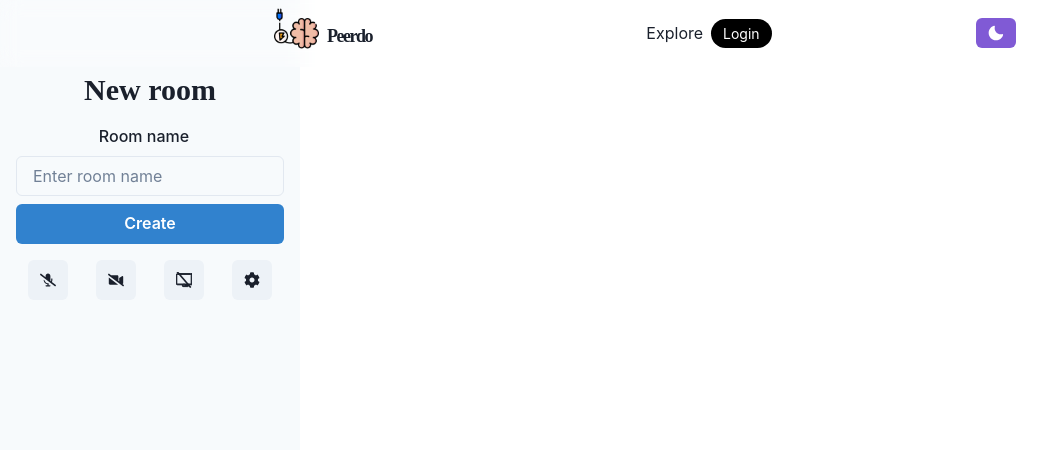
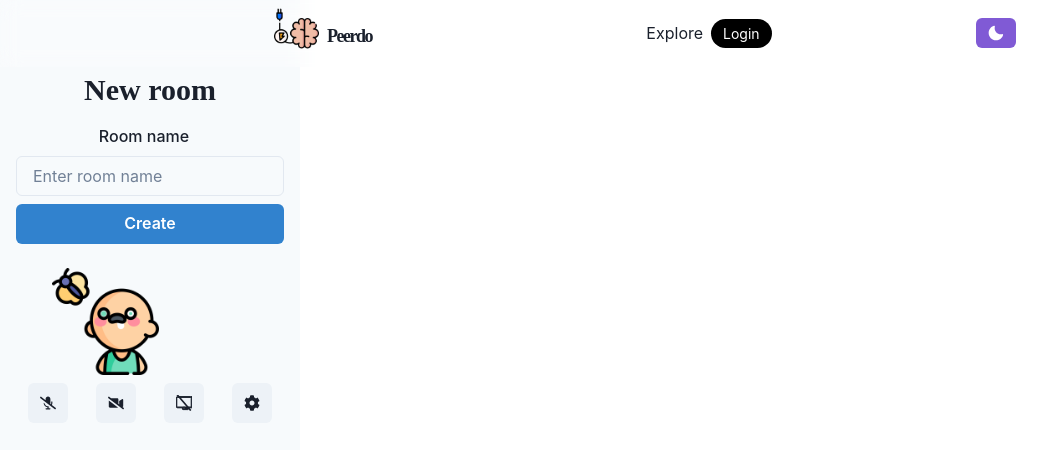
Before and after one commit to bndos/peerdo, a Next.js app: page /room in a window 1280 px wide. Shown: the top 450 px of the page, without its empty margins (0-1063 px from the left). Built offline with nearby package versions, Linux system fonts and the light colour scheme; no server answers; sample sign-in values are in the browser's storage.

Commit message:
feat: Added ability to share video and cam (#18)

```diff
--- a/src/pages/room.js
+++ b/src/pages/room.js
@@ -7,12 +7,13 @@ import {
   Heading,
   HStack,
   IconButton,
+  Img,
   Input,
   useStyleConfig,
 } from "@chakra-ui/react";
 
 import { useRouter } from "next/router";
-import { useEffect, useState } from "react";
+import { useEffect, useRef, useState } from "react";
 import {
   FaCog,
   FaDesktop,
@@ -22,8 +23,8 @@ import {
   FaVideoSlash,
 } from "react-icons/fa";
 
+import { serverTimestamp } from "firebase/firestore";
 import { auth, firestore } from "../lib/firebase";
-import { serverTimestamp } from "firebase/firestore";
 
 const DisplaySlashIcon = (props) => (
   <svg viewBox="0 0 640 512" {...props}>
@@ -53,14 +54,14 @@ const Room = () => {
   const [shareScreenEnabled, setShareScreenEnabled] = useState(false);
   const [roomName, setRoomName] = useState("");
   const [loading, setLoading] = useState(false);
+  const videoRef = useRef(null);
+  const shareScreenRef = useRef(null);
 
   useEffect(() => {
-    // Get the currently logged in user's email address
     const currentUser = auth.currentUser;
     if (currentUser) {
       setUser(currentUser);
     } else {
-      // If there is no logged in user, redirect to login page
       router.push("/login");
     }
   }, [router]);
@@ -81,34 +82,48 @@ const Room = () => {
       console.error("Error getting audio device", error);
     }
   };
-
   const handleVideoToggle = async () => {
     try {
-      const stream = await navigator.mediaDevices.getUserMedia({ video: true });
       setVideoEnabled(!videoEnabled);
       if (videoEnabled) {
-        stream.getVideoTracks()[0].enabled = false;
+        // Stop the screen sharing stream and switch back to the camera stream
+        const stream = videoRef.current.srcObject;
+        const tracks = stream.getTracks();
+        tracks.forEach((track) => {
+          track.stop();
+        });
+        videoRef.current.srcObject = null;
+        console.log("Stopped screen sharing");
       } else {
-        stream.getVideoTracks()[0].enabled = true;
+        const stream = await navigator.mediaDevices.getUserMedia({
+          video: true,
+        });
+        // Switch to the screen sharing stream
+        videoRef.current.srcObject = stream;
       }
     } catch (error) {
-      console.error("Error getting video device", error);
+      console.error("Error sharing screen", error);
     }
   };
 
   const handleShareScreenToggle = async () => {
     try {
-      const stream = await navigator.mediaDevices.getDisplayMedia({
-        video: true,
-      });
       setShareScreenEnabled(!shareScreenEnabled);
       if (shareScreenEnabled) {
-        stream.getVideoTracks()[0].stop();
+        // Stop the screen sharing stream and switch back to the camera stream
+        const stream = shareScreenRef.current.srcObject;
+        const tracks = stream.getTracks();
+        tracks.forEach((track) => {
+          track.stop();
+        });
+        shareScreenRef.current.srcObject = null;
+        console.log("Stopped screen sharing");
       } else {
-        const sender = peerConnection
-          .getSenders()
-          .find((s) => s.track.kind === "video");
-        sender.replaceTrack(stream.getVideoTracks()[0]);
+        const stream = await navigator.mediaDevices.getDisplayMedia({
+          video: true,
+        });
+        // Switch to the screen sharing stream
+        shareScreenRef.current.srcObject = stream;
       }
     } catch (error) {
       console.error("Error sharing screen", error);
@@ -175,7 +190,39 @@ const Room = () => {
               Create
             </Button>
           </Flex>
-          <HStack spacing="4" justifyContent="space-evenly">
+
+          <HStack pt="2" spacing="4" justifyContent="space-evenly">
+            <Box
+              display="flex"
+              justifyContent="center"
+              alignItems="center"
+              borderRadius="10%"
+              maxW={{ base: "50%", md: "40%" }}
+              maxH={{ base: "50%", md: "40%" }}
+              mx="auto" // add mx="auto" to center horizontally
+              overflow="hidden"
+            >
+              {videoEnabled ? (
+                <video ref={videoRef} />
+              ) : (
+                <Img src="/images/inattention.png" />
+              )}
+            </Box>
+            <Box
+              display="flex"
+              justifyContent="center"
+              alignItems="center"
+              borderRadius="10%"
+              maxW={{ base: "50%", md: "40%" }}
+              maxH={{ base: "50%", md: "40%" }}
+              mx="auto" // add mx="auto" to center horizontally
+              overflow="hidden"
+            >
+              {shareScreenEnabled && <video ref={shareScreenRef} />}
+            </Box>
+          </HStack>
+
+          <HStack pt="2" spacing="4" justifyContent="space-evenly">
             <IconButton
               sx={iconButtonStyle}
               aria-label="Toggle audio"
```
